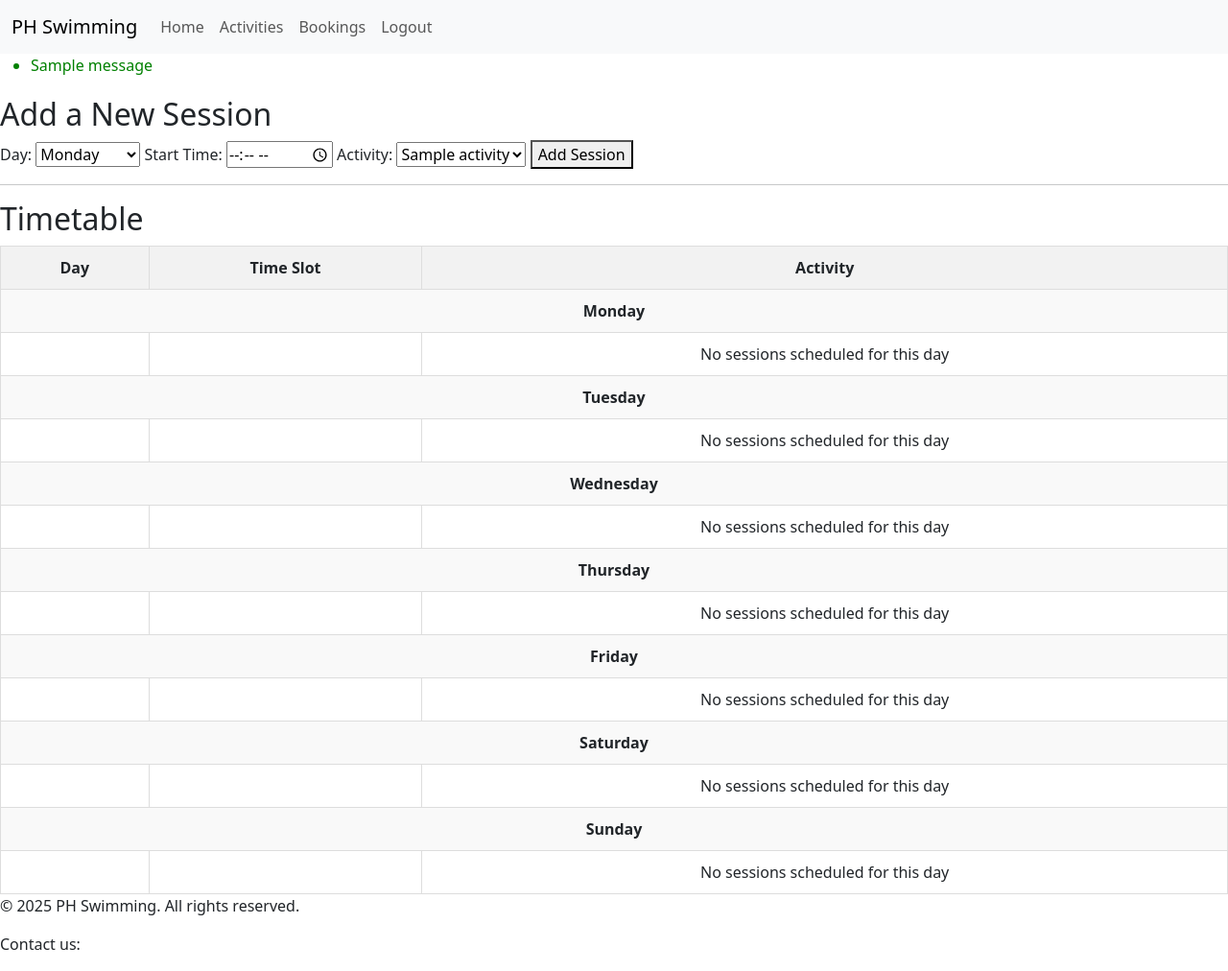
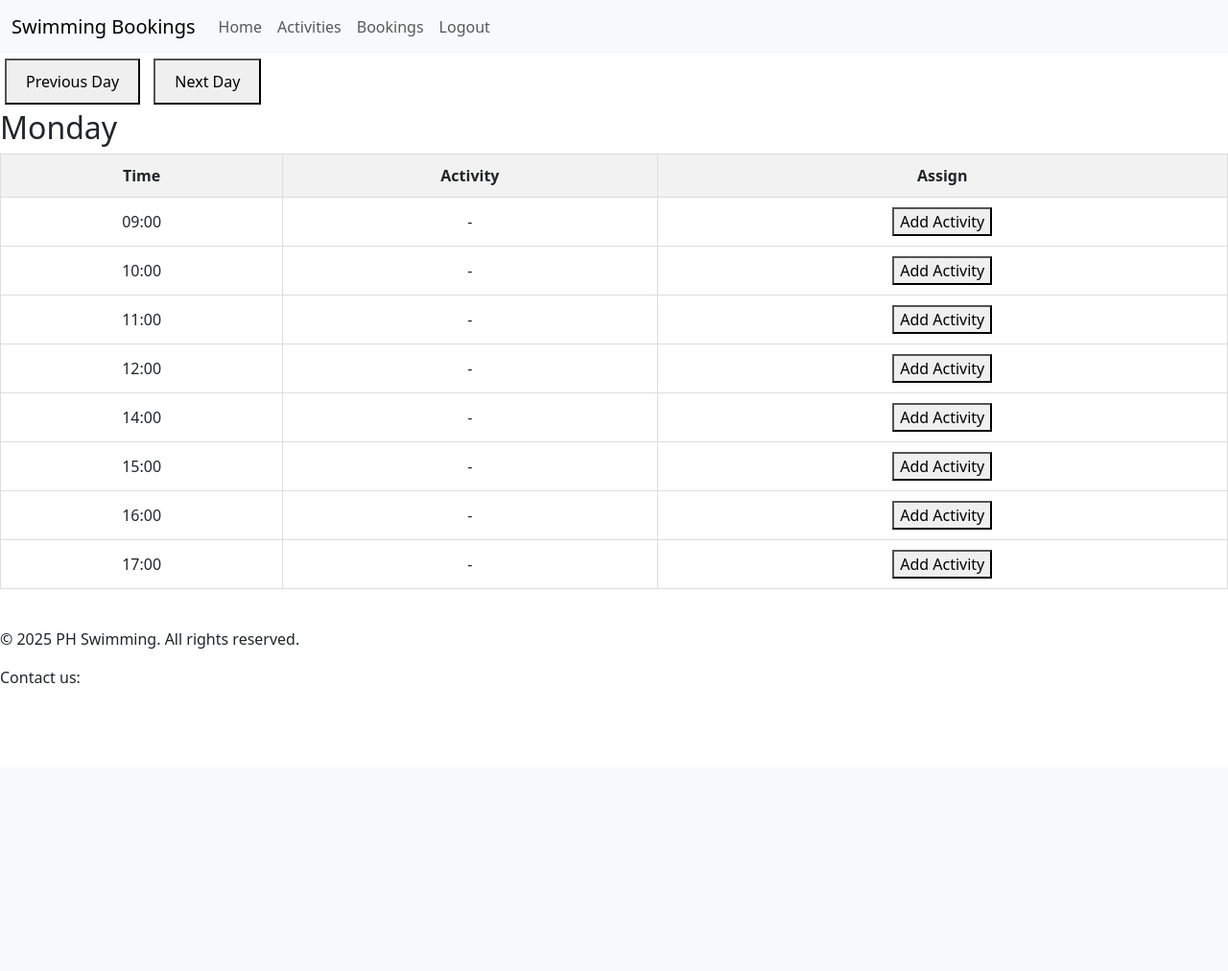
Before and after one commit to rhcompbuilds/CIMilestone3, a Django app: page / in a window 1280 px wide. Shown: the whole page at 96% size. After the commit the page ends 712 px from the top, so only its background shows below. Run offline with Django 4.2, Linux system fonts and the light colour scheme; a user stored in the database is signed in; tables that the repository leaves empty hold one stand-in row (values such as "Sample post"); one stand-in notice (Sample message) is shown; data that the repository does not hold is empty.

Commit message:
added CSS styling for a basic look, prepopulating timetable and add activities to the timetable.

```diff
--- a/ph_swimming_app/open_hours/urls.py
+++ b/ph_swimming_app/open_hours/urls.py
@@ -6,11 +6,11 @@
     path("", views.show_timetable, name='timetable'),
 
     # Interactive drag-and-drop session setup view
-    path("session-add/", views.add_session, name='add_session'),
+    path("add_session/", views.add_session, name='add_session'),
 
     # Endpoint for updating sessions
-    path("update_session_activity/", views.get_timetable_data, name='update_session_activity'),
+    path("update_session_activity/", views.show_timetable, name='update_session_activity'),
 
     # Endpoint for fetching timetable data as JSON
-    path('api/timetable-data/', views.get_timetable_data, name='timetable_data'),
+    path('api/timetable-data/', views.show_timetable, name='timetable_data'),
 ]
--- a/ph_swimming_app/open_hours/views.py
+++ b/ph_swimming_app/open_hours/views.py
@@ -1,105 +1,111 @@
-from django.shortcuts import render, redirect
+from collections import defaultdict
+from django.shortcuts import render
 from django.http import JsonResponse
-from django.views import generic
 from django.views.decorators.http import require_POST
-from django.contrib import messages
-from .models import Session, Activity, OpeningHour, TimetableSession, TimetableActivity, DAY_CHOICES
-from collections import defaultdict
-import datetime
 from django.contrib.auth.decorators import login_required
 from django.views.decorators.csrf import csrf_exempt
-
-
-class OpenHours(generic.ListView):
-    queryset = OpeningHour.objects.all().order_by('day', 'open_time')
-    template_name = 'timetable.html'
-    paginate_by = 7
-
+from .models import Session, Activity, DAY_CHOICES, SESSION_CHOICE
 
 def show_timetable(request):
     """
-    Renders the main timetable page.
+    Renders the timetable with all slots prepopulated.
     """
-    activities = Activity.objects.all()
-    day_choices = DAY_CHOICES
+    timetable_slots = defaultdict(lambda: defaultdict(lambda: {'activity': None}))
+
+    # Prepopulate all slots
+    for day_code, day_name in DAY_CHOICES:
+        for time_str, _ in SESSION_CHOICE:
+            timetable_slots[day_name][time_str] = {'activity': None}
+
+    # Fill with existing sessions
+    existing_sessions = Session.objects.select_related('activity').all()
+    for session in existing_sessions:
+        day_display = session.get_session_day_display()
+        if day_display in timetable_slots and session.start_time in timetable_slots[day_display]:
+            timetable_slots[day_display][session.start_time] = {
+                'activity': session.activity,
+                'session_id': session.id
+            }
 
     context = {
-        'activities': activities,
-        'day_choices': day_choices,
+        'timetable_slots': timetable_slots,
+        'activities': Activity.objects.all(),
+        'day_choices': DAY_CHOICES,
+        'session_choices': SESSION_CHOICE,
     }
     return render(request, 'timetable.html', context)
+
 
 @require_POST
 @login_required
 @csrf_exempt
 def add_session(request):
     """
-    Handles the form submission for adding a new timetable session via AJAX.
-    Returns a JSON response to the JavaScript.
+    Adds or updates a session with a selected activity
     """
     if not request.user.is_superuser:
-        return JsonResponse({'success': False, 'message': 'You do not have permission to perform this action.'}, status=403)
+        return JsonResponse({'success': False, 'message': 'You do not have permission.'}, status=403)
 
     try:
         session_day = request.POST.get('session_day')
-        start_time_str = request.POST.get('start_time')
+        start_time = request.POST.get('start_time')
         activity_id = request.POST.get('activity')
 
-        if not all([session_day, start_time_str, activity_id]):
+        if not all([session_day, start_time, activity_id]):
             return JsonResponse({'success': False, 'message': 'All fields are required.'}, status=400)
 
-        # --- START VALIDATION LOGIC from your existing code ---
-        valid_time_slot = False
-        opening_hours_for_day = OpeningHour.objects.filter(day=session_day)
-        submitted_time = datetime.datetime.strptime(start_time_str, '%H:%M').time()
+        activity = Activity.objects.get(pk=activity_id)
 
-        for oh in opening_hours_for_day:
-            if oh.open_time <= submitted_time < oh.close_time:
-                valid_time_slot = True
-                break
+        # Determine how many 1-hour slots are needed
+        total_minutes = activity.duration.total_seconds() / 60
+        slots_needed = int(total_minutes / 60)
+        if total_minutes % 60 != 0:
+            slots_needed += 1
 
-        if not valid_time_slot:
-            return JsonResponse({'success': False, 'message': "Error: The selected time is outside of the valid opening hours for this day."}, status=400)
-        # --- END VALIDATION LOGIC ---
+        # Consecutive slots
+        session_times = [time for time, _ in SESSION_CHOICE]
+        start_index = session_times.index(start_time)
+        if start_index + slots_needed > len(session_times):
+            return JsonResponse({'success': False, 'message': 'Activity does not fit in remaining slots.'}, status=400)
 
-        selected_activity = Activity.objects.get(pk=activity_id)
+        # Check conflicts
+        for i in range(slots_needed):
+            current_time = session_times[start_index + i]
+            try:
+                session = Session.objects.get(session_day=session_day, start_time=current_time)
+                if session.activity:
+                    return JsonResponse({'success': False, 'message': f'Session at {current_time} already booked.'}, status=400)
+            except Session.DoesNotExist:
+                return JsonResponse({'success': False, 'message': f'Session slot at {current_time} does not exist.'}, status=400)
 
-        # Create and save the new session using your models
-        Session.objects.create(
-            activity=selected_activity,
-            session_day=session_day,
-            start_time=submitted_time,
-            booked_number=0 # Assuming this field is required
-        )
+        # Assign activity
+        for i in range(slots_needed):
+            current_time = session_times[start_index + i]
+            session = Session.objects.get(session_day=session_day, start_time=current_time)
+            session.activity = activity
+            session.save()
 
-        return JsonResponse({'success': True, 'message': 'Session added successfully!'})
+        return JsonResponse({'success': True, 'message': 'Activity assigned successfully!'})
 
     except Activity.DoesNotExist:
-        return JsonResponse({'success': False, 'message': 'Invalid activity selected.'}, status=400)
+        return JsonResponse({'success': False, 'message': 'Selected activity does not exist.'}, status=400)
     except Exception as e:
-        return JsonResponse({'success': False, 'message': f'An error occurred: {e}'}, status=500)
+        return JsonResponse({'success': False, 'message': f'Error: {e}'}, status=500)
+
 
 def get_timetable_data(request):
     """
-    Retrieves all timetable sessions and returns them as a JSON response.
+    Returns timetable as JSON for live updates.
     """
-    sessions = Session.objects.select_related('activity').all().order_by('session_day', 'start_time')
-
-    # This line will help you debug. Check your Django console for the count.
-    print(f"Number of sessions retrieved: {len(sessions)}")
-
+    from collections import defaultdict
+    sessions = Session.objects.select_related('activity').all()
     timetable_data = defaultdict(dict)
-
     day_map = dict(DAY_CHOICES)
 
     for session in sessions:
         day_display = day_map.get(session.session_day, 'Unknown Day')
-        time_slot = session.start_time.strftime('%H:%M')
-
-        activity_name = session.activity.activity_name if session.activity else 'N/A'
-
-        timetable_data[day_display][time_slot] = {
-            'activity_name': activity_name
+        timetable_data[day_display][session.start_time] = {
+            'activity_name': session.activity.activity_name if session.activity else 'Free'
         }
 
     return JsonResponse(timetable_data)
--- a/ph_swimming_app/static/css/style.css
+++ b/ph_swimming_app/static/css/style.css
@@ -1,8 +1,82 @@
-body { font-family: sans-serif; margin: 20px; }
-        .timetable { width: 100%; border-collapse: collapse; }
-        .timetable th, .timetable td { border: 1px solid #ddd; padding: 10px; text-align: center; }
-        .timetable th { background-color: #f2f2f2; }
-        .message-container { margin-bottom: 20px; }
-        .success-message { color: green; }
-        .error-message { color: red; }
-        .day-header { font-weight: bold; background-color: #f9f9f9; }
+body {
+    font-family: sans-serif;
+    margin: 20px;
+}
+
+.timetable {
+    width: 100%;
+    border-collapse: collapse;
+}
+
+.timetable th, .timetable td {
+    border: 1px solid #ddd;
+    padding: 10px;
+    text-align: center;
+}
+
+.timetable th {
+    background-color: #f2f2f2;
+}
+
+.message-container {
+    margin-bottom: 20px;
+}
+
+.success-message {
+    color: green;
+}
+
+.error-message {
+    color: red;
+}
+
+.day-header {
+    font-weight: bold;
+    background-color: #f9f9f9;
+}
+
+.day-page {
+    margin-bottom: 40px;
+}
+
+.navigation button {
+    padding: 10px 20px;
+    margin: 5px;
+    font-size: 1rem;
+    cursor: pointer;
+}
+
+/* Modal styles */
+.modal {
+    display: none;
+    position: fixed;
+    z-index: 1000;
+    left: 0;
+    top: 0;
+    width: 100%;
+    height: 100%;
+    overflow: auto;
+    background-color: rgba(0,0,0,0.4);
+}
+
+.modal-content {
+    background-color: #fefefe;
+    margin: 15% auto;
+    padding: 20px;
+    border: 1px solid #888;
+    width: 300px;
+    border-radius: 5px;
+}
+
+.close {
+    color: #aaa;
+    float: right;
+    font-size: 28px;
+    font-weight: bold;
+    cursor: pointer;
+}
+
+.close:hover, .close:focus {
+    color: black;
+    text-decoration: none;
+}
--- a/ph_swimming_app/templates/base.html
+++ b/ph_swimming_app/templates/base.html
@@ -8,14 +8,15 @@
     <meta charset="UTF-8">
     <meta name="viewport" content="width=device-width, initial-scale=1.0">
     <title>{% block title %}Online Bookings App{% endblock %}</title>
-    <link rel="stylesheet" href="{% static 'css\style.css' %}">
+    <link rel="shortcut icon" href="{% static 'images/favicon.ico' %}" type="image/x-icon">
+    <link rel="stylesheet" href="{% static 'css/style.css' %}">
     <link href="https://cdn.jsdelivr.net/npm/bootstrap@5.3.8/dist/css/bootstrap.min.css" rel="stylesheet" integrity="sha384-sRIl4kxILFvY47J16cr9ZwB07vP4J8+LH7qKQnuqkuIAvNWLzeN8tE5YBujZqJLB" crossorigin="anonymous">
 
 </head>
 <body>
     <nav class="navbar navbar-expand-lg bg-body-tertiary">
         <div class="container-fluid">
-            <a class="navbar-brand" href="{{ home_url }}">PH Swimming</a>
+            <a class="navbar-brand">Swimming Bookings</a>
             <button class="navbar-toggler" type="button" data-bs-toggle="collapse" data-bs-target="#navbarNav" aria-controls="navbarNav" aria-expanded="false" aria-label="Toggle navigation">
                 <span class="navbar-toggler-icon"></span>
             </button>
@@ -24,9 +25,6 @@
                     <li class="nav-item">
                         <a class="nav-link" href="{{ home_url }}">Home</a>
                     </li>
-                    <!--<li class="nav-item">
-                        <a class="nav-link" href="{% url 'timetable' %}">Timetable</a>
-                    </li> -->
                     <li class="nav-item">
                         <a class="nav-link" href="#">Activities</a>
                     </li>
--- a/ph_swimming_app/templates/timetable.html
+++ b/ph_swimming_app/templates/timetable.html
@@ -1,156 +1,78 @@
-{% extends 'base.html' %}
+{% extends "base.html" %}
+{% load static %}
+{% load dict_extras %}
 
 {% block title %}Timetable{% endblock %}
 
 {% block content %}
-    {% if request.user.is_superuser %}
-        <div class="message-container">
-            {% if messages %}
-                <ul class="messages">
-                    {% for message in messages %}
-                        <li{% if message.tags %} class="{{ message.tags }}-message"{% endif %}>{{ message }}</li>
-                    {% endfor %}
-                </ul>
-            {% endif %}
+
+<div class="navigation">
+  <button id="prevBtn">Previous Day</button>
+  <button id="nextBtn">Next Day</button>
 </div>
 
-        <h2>Add a New Session</h2>
-        <form id="add-session-form" method="post">
-            {% csrf_token %}
-            <label for="session_day">Day:</label>
-            <select name="session_day" id="session_day">
-                {% for day, day_display in day_choices %}
-                    <option value="{{ day }}">{{ day_display }}</option>
+{% for day_code, day_label in day_choices %}
+<div class="day-page" data-day-index="{{ forloop.counter0 }}" {% if not forloop.first %}style="display:none;"{% endif %}>
+  <h2>{{ day_label }}</h2>
+  <table class="timetable" data-day="{{ day_code }}">
+    <thead>
+      <tr>
+        <th>Time</th>
+        <th>Activity</th>
+        {% if user.is_superuser %}<th>Assign</th>{% endif %}
+      </tr>
+    </thead>
+    <tbody>
+      {% with day_slots=timetable_slots|get_item:day_label %}
+      {% for time, _ in session_choices %}
+      {% with session=day_slots|get_item:time %}
+      <tr>
+        <td>{{ time }}</td>
+        <td data-time="{{ time }}">
+          {% if session.activity %}
+            {{ session.activity.activity_name }}
+          {% else %}
+            -
+          {% endif %}
+        </td>
+        {% if user.is_superuser %}
+        <td>
+          <button
+            class="add-activity-btn"
+            data-day="{{ day_code }}"
+            data-time="{{ time }}">
+            Add Activity
+          </button>
+        </td>
+        {% endif %}
+      </tr>
+      {% endwith %}
       {% endfor %}
-            </select>
+      {% endwith %}
+    </tbody>
+  </table>
+</div>
+{% endfor %}
 
-            <label for="start_time">Start Time:</label>
-            <input type="time" name="start_time" id="start_time" required>
-
-            <label for="activity">Activity:</label>
-            <select name="activity" id="activity">
+<!-- Activity Modal -->
+<div id="activityModal" class="modal">
+  <div class="modal-content">
+    <span id="closeModal" class="close">&times;</span>
+    <h3>Select Activity</h3>
+    <input type="hidden" id="modalDay">
+    <input type="hidden" id="modalTime">
+    <select id="activitySelect">
+      <option value="">-- Choose Activity --</option>
       {% for activity in activities %}
       <option value="{{ activity.id }}">{{ activity.activity_name }}</option>
       {% endfor %}
     </select>
-
-            <button type="submit">Add Session</button>
-        </form>
-        <hr>
-    {% endif %}
-
-    <h2>Timetable</h2>
-    <div id="timetable-container">
-        <!-- Timetable will be dynamically loaded here -->
+    <button id="assignActivityBtn">Assign Activity</button>
+  </div>
 </div>
 
-    <script>
-        document.addEventListener('DOMContentLoaded', () => {
-            const timetableContainer = document.getElementById('timetable-container');
-            const addSessionForm = document.getElementById('add-session-form');
+{% endblock %}
 
-            const fetchAndRenderTimetable = async () => {
-                try {
-                    const response = await fetch('/api/timetable-data/', {
-                        headers: {
-                            'Content-Type': 'application/json'
-                        }
-                    });
-                    if (!response.ok) {
-                        throw new Error(`HTTP error! status: ${response.status}`);
-                    }
-                    const data = await response.json();
-                    renderTimetable(data);
-                } catch (error) {
-                    console.error('Failed to fetch timetable data:', error);
-                    timetableContainer.innerHTML = '<p class="error-message">Failed to load timetable. Please try again later.</p>';
-                }
-            };
-
-            const renderTimetable = (timetableData) => {
-                let html = `
-                    <table class="timetable">
-                        <thead>
-                            <tr>
-                                <th>Day</th>
-                                <th>Time Slot</th>
-                                <th>Activity</th>
-                            </tr>
-                        </thead>
-                        <tbody>
-                `;
-
-                const dayOrder = ['Monday', 'Tuesday', 'Wednesday', 'Thursday', 'Friday', 'Saturday', 'Sunday'];
-
-                dayOrder.forEach(day => {
-                    html += `
-                        <tr>
-                            <td colspan="3" class="day-header">${day}</td>
-                        </tr>
-                    `;
-                    if (timetableData[day]) {
-                        for (const timeSlot in timetableData[day]) {
-                            const session = timetableData[day][timeSlot];
-                            html += `
-                                <tr>
-                                    <td></td>
-                                    <td>${timeSlot}</td>
-                                    <td>${session ? session.activity_name : 'No activity scheduled'}</td>
-                                </tr>
-                            `;
-                        }
-                    } else {
-                        html += `
-                            <tr>
-                                <td></td>
-                                <td></td>
-                                <td>No sessions scheduled for this day</td>
-                            </tr>
-                        `;
-                    }
-                });
-
-                html += `
-                        </tbody>
-                    </table>
-                `;
-                timetableContainer.innerHTML = html;
-            };
-
-            if (addSessionForm) {
-                addSessionForm.addEventListener('submit', async (event) => {
-                    event.preventDefault();
-
-                    const formData = new FormData(addSessionForm);
-
-                    try {
-                        const response = await fetch(addSessionForm.action, {
-                            method: 'POST',
-                            body: formData,
-                            headers: {
-                                'X-Requested-With': 'XMLHttpRequest',
-                                'X-CSRFToken': formData.get('csrfmiddlewaretoken')
-                            }
-                        });
-
-                        if (!response.ok) {
-                            throw new Error(`HTTP error! status: ${response.status}`);
-                        }
-
-                        // Re-fetch the data to update the table after successful form submission
-                        await fetchAndRenderTimetable();
-
-                    } catch (error) {
-                        console.error('Failed to add new session:', error);
-                    }
-                });
-            }
-
-            // Fetch and render the timetable on initial page load
-            fetchAndRenderTimetable();
-
-            // Refresh the timetable every 60 seconds
-            setInterval(fetchAndRenderTimetable, 60000);
-        });
-    </script>
+{% block extra_js %}
+<script src="{% static 'js/livecontent.js' %}"></script>
 {% endblock %}
```
Also changed, not shown: ph_swimming_app/open_hours/models.py (+11 -29 lines). Lines whose indentation alone changed are shown as unchanged.
